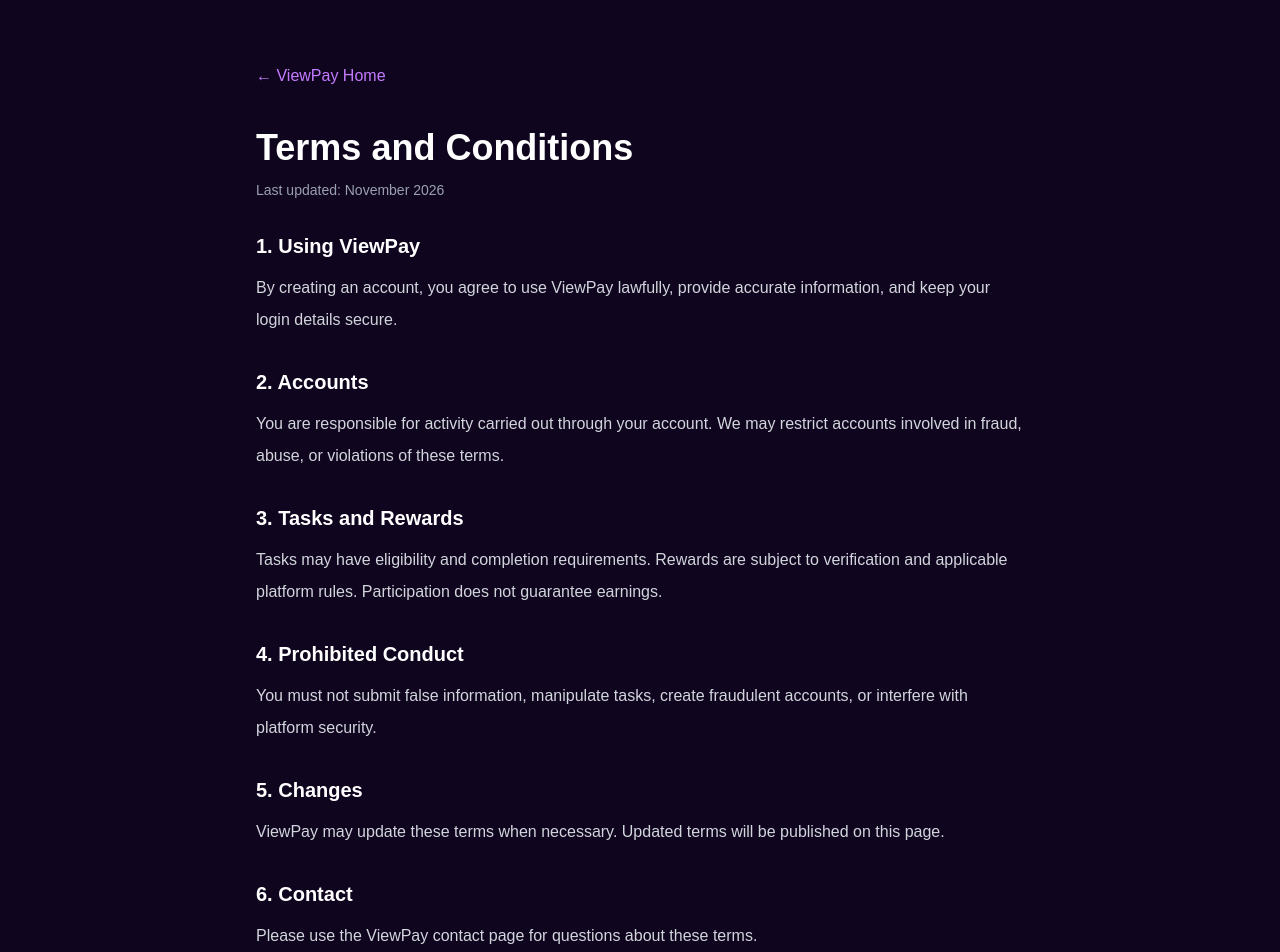
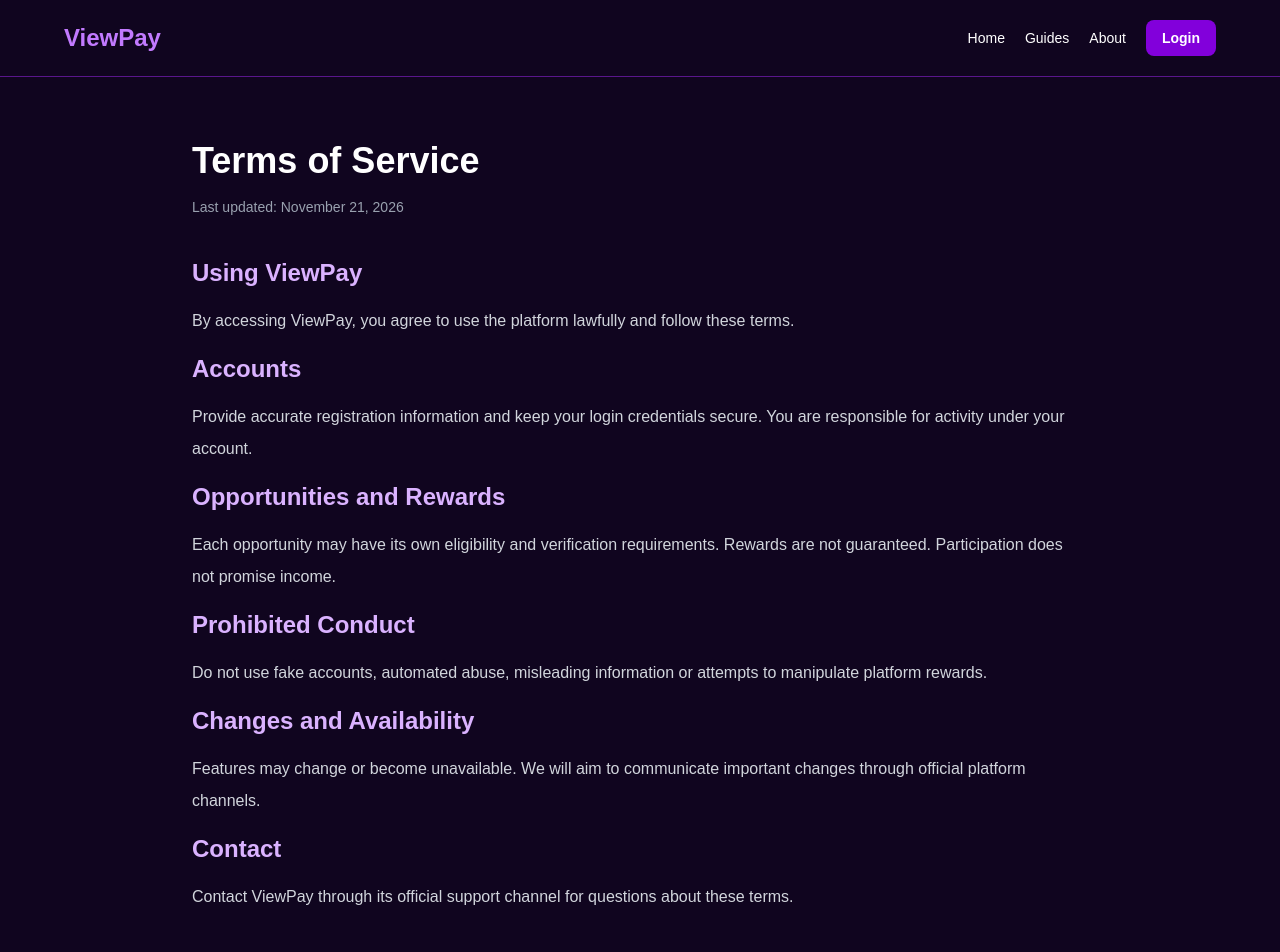
Before and after one commit to mwendaemmanuel212-lang/VIEW-PAY, a Next.js app: page /terms in a window 1280 px wide. Shown: the top 952 px of the page. Built offline with nearby package versions, Linux system fonts and the light colour scheme.

Commit message:
Refactor TermsPage layout and update content

```diff
--- a/src/app/terms/page.tsx
+++ b/src/app/terms/page.tsx
@@ -1,51 +1,73 @@
 
-import Link from "next/link";
+import SiteHeader from "@/components/site-header";
+import SiteFooter from "@/components/site-footer";
 
 export default function TermsPage() {
   return (
+    <>
+      <SiteHeader />
       <main className="min-h-screen bg-[#10051f] px-6 py-16 text-white">
-      <div className="mx-auto max-w-3xl">
-        <Link href="/" className="text-purple-400">← ViewPay Home</Link>
-        <h1 className="mt-10 text-4xl font-bold">Terms and Conditions</h1>
-        <p className="mt-3 text-sm text-gray-400">Last updated: November 2026</p>
-
-        <h2 className="mt-8 text-xl font-semibold">1. Using ViewPay</h2>
-        <p className="mt-3 leading-8 text-gray-300">
-          By creating an account, you agree to use ViewPay lawfully,
-          provide accurate information, and keep your login details secure.
+        <article className="mx-auto max-w-4xl">
+          <h1 className="text-4xl font-bold">Terms of Service</h1>
+          <p className="mt-4 text-sm text-gray-400">
+            Last updated: November 21, 2026
           </p>
 
-        <h2 className="mt-8 text-xl font-semibold">2. Accounts</h2>
-        <p className="mt-3 leading-8 text-gray-300">
-          You are responsible for activity carried out through your account.
-          We may restrict accounts involved in fraud, abuse, or violations
-          of these terms.
+          <section className="mt-10 space-y-4 leading-8 text-gray-300">
+            <h2 className="text-2xl font-bold text-purple-300">
+              Using ViewPay
+            </h2>
+            <p>
+              By accessing ViewPay, you agree to use the platform
+              lawfully and follow these terms.
             </p>
 
-        <h2 className="mt-8 text-xl font-semibold">3. Tasks and Rewards</h2>
-        <p className="mt-3 leading-8 text-gray-300">
-          Tasks may have eligibility and completion requirements. Rewards
-          are subject to verification and applicable platform rules.
-          Participation does not guarantee earnings.
+            <h2 className="text-2xl font-bold text-purple-300">
+              Accounts
+            </h2>
+            <p>
+              Provide accurate registration information and keep your
+              login credentials secure. You are responsible for activity
+              under your account.
             </p>
 
-        <h2 className="mt-8 text-xl font-semibold">4. Prohibited Conduct</h2>
-        <p className="mt-3 leading-8 text-gray-300">
-          You must not submit false information, manipulate tasks,
-          create fraudulent accounts, or interfere with platform security.
+            <h2 className="text-2xl font-bold text-purple-300">
+              Opportunities and Rewards
+            </h2>
+            <p>
+              Each opportunity may have its own eligibility and
+              verification requirements. Rewards are not guaranteed.
+              Participation does not promise income.
             </p>
 
-        <h2 className="mt-8 text-xl font-semibold">5. Changes</h2>
-        <p className="mt-3 leading-8 text-gray-300">
-          ViewPay may update these terms when necessary. Updated terms
-          will be published on this page.
+            <h2 className="text-2xl font-bold text-purple-300">
+              Prohibited Conduct
+            </h2>
+            <p>
+              Do not use fake accounts, automated abuse, misleading
+              information or attempts to manipulate platform rewards.
             </p>
 
-        <h2 className="mt-8 text-xl font-semibold">6. Contact</h2>
-        <p className="mt-3 leading-8 text-gray-300">
-          Please use the ViewPay contact page for questions about these terms.
+            <h2 className="text-2xl font-bold text-purple-300">
+              Changes and Availability
+            </h2>
+            <p>
+              Features may change or become unavailable. We will aim
+              to communicate important changes through official
+              platform channels.
             </p>
-      </div>
+
+            <h2 className="text-2xl font-bold text-purple-300">
+              Contact
+            </h2>
+            <p>
+              Contact ViewPay through its official support channel
+              for questions about these terms.
+            </p>
+          </section>
+        </article>
       </main>
+      <SiteFooter />
+    </>
   );
 }
```
Lines whose indentation alone changed are shown as unchanged.
